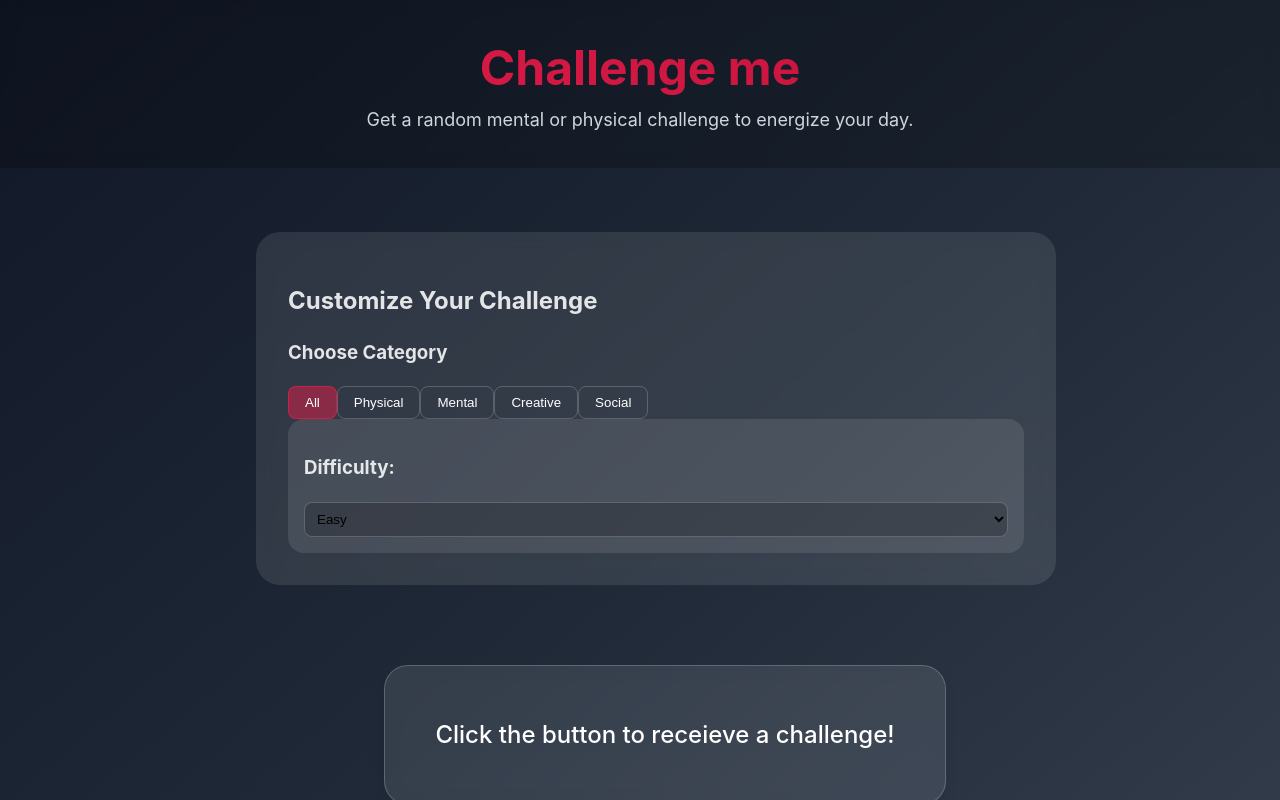
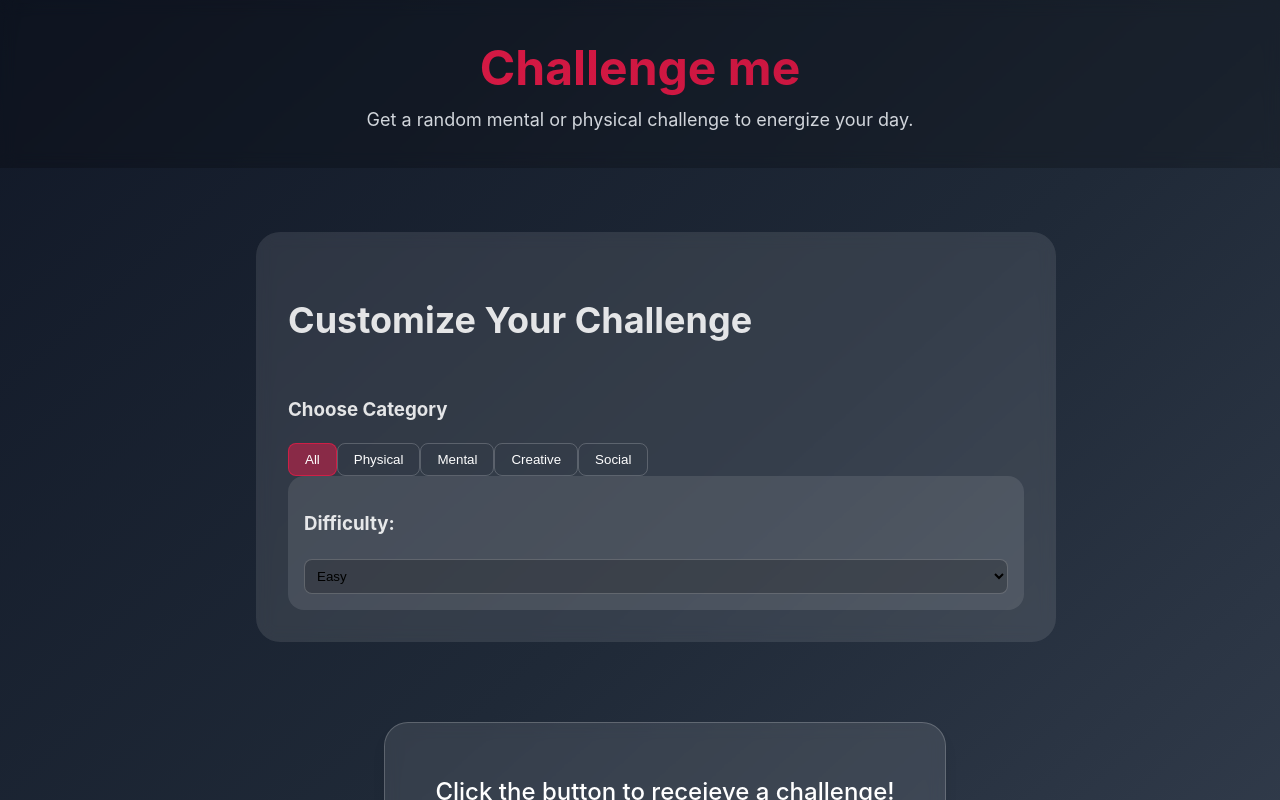
Before and after one commit to robertoandino/challenge-me, a React (Vite) app: page / in a window 1280 px wide. Shown: the top 800 px of the page. Built offline with nearby package versions, Linux system fonts and the light colour scheme.

Commit message:
Add flexbox layout to controls header for improved alignment and spacing

```diff
--- a/src/pages/Home.css
+++ b/src/pages/Home.css
@@ -52,6 +52,14 @@
     backdrop-filter: blur(8px);
     border-radius: 1.5rem;
     padding: 2rem;
+}
+
+.controls-header {
+    display: flex;
+    justify-content: space-between;
+    align-items: center;
+    margin-bottom: 1rem;
+    font-size: 1.5rem;
 }
 
 .category-section {
```
